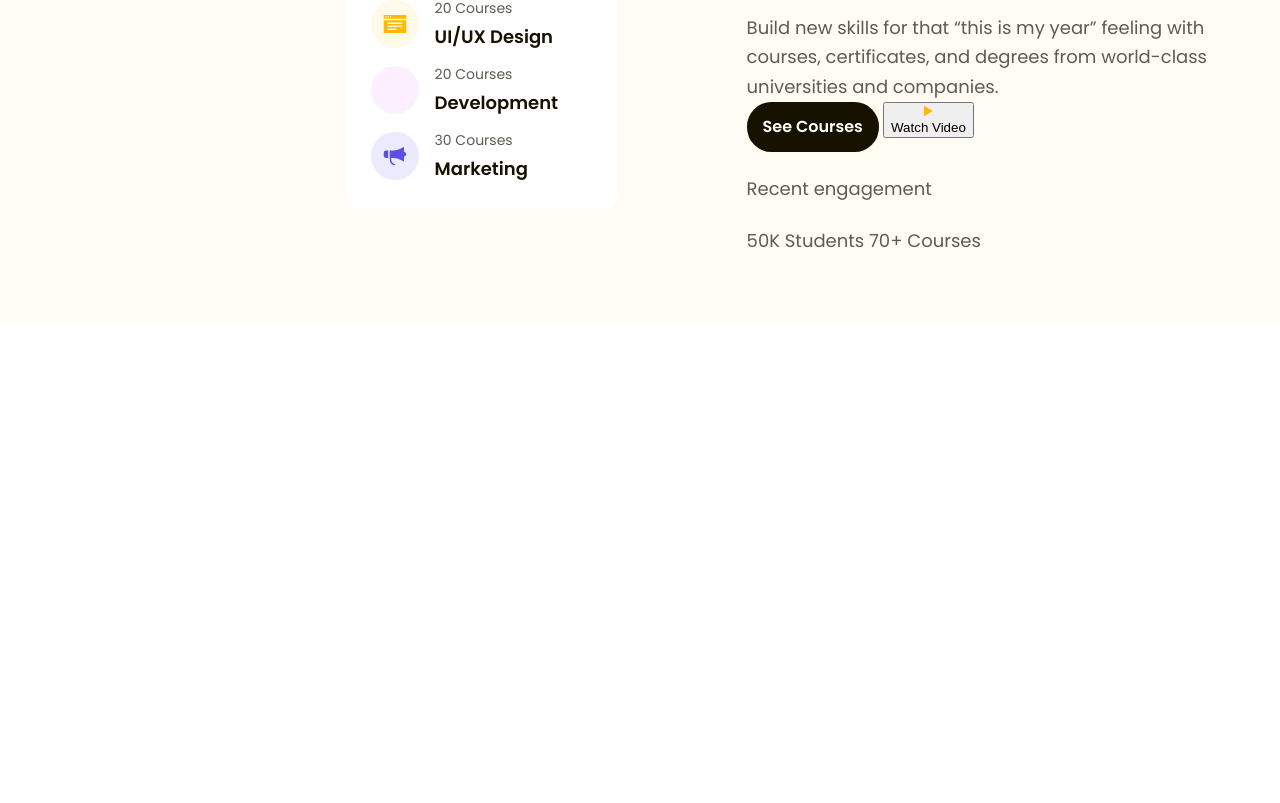
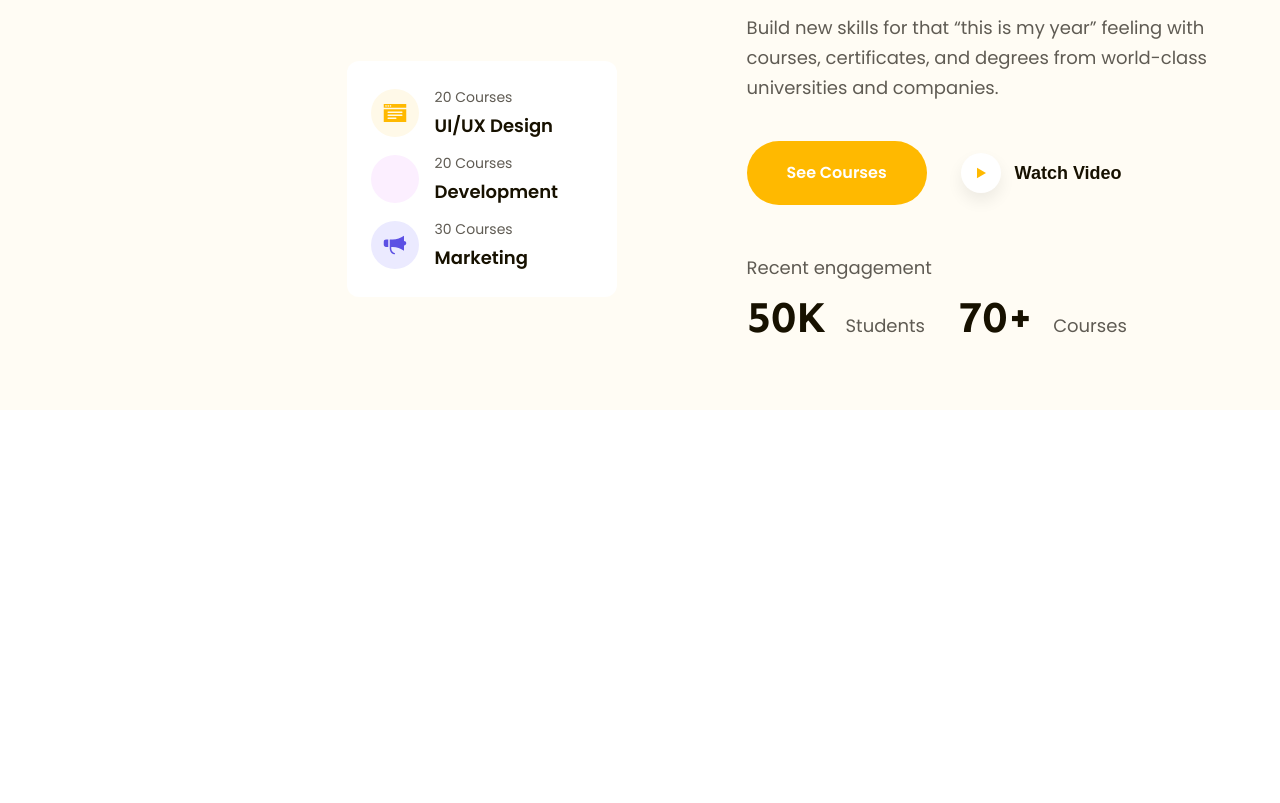
Before and after one commit to thnkthuhigh/demo, a plain HTML site: page index.html in a window 1280 px wide. Shown: the part 435-1238 px from the top of the page. Drawn offline with Linux system fonts and the light colour scheme.

Commit message:
xong phan main

```diff
--- a/assets/css/style.css
+++ b/assets/css/style.css
@@ -4,6 +4,7 @@
 
 :root {
   --font-heading: "Sen", "sans-serif";
+  --primary-color: #ffb900;
   --color-main: #fffcf4;
 }
 /* =====common======= */
@@ -37,8 +38,12 @@ a {
   text-align: center;
   font-size: 1.6rem;
   font-weight: 600;
-  border-radius: 24.5px;
+  border-radius: 999px;
   background: #171100;
+}
+
+.btn:hover {
+  opacity: 0.8;
 }
 
 /* header */
@@ -49,6 +54,7 @@ header {
 
 header.fixed {
   position: sticky;
+  z-index: 1;
   top: -28px;
 }
 
@@ -192,5 +198,65 @@ header .action {
   margin-top: 22px;
   color: #5f5b53;
   font-size: 1.8rem;
-  line-height: 1.66; /* 166.667% */
+  line-height: 1.67; /* 166.667% */
 }
+
+.hero .cta-group {
+  display: flex;
+  align-items: center;
+  margin-top: 38px;
+}
+
+.hero .btn {
+  min-width: 180px;
+  line-height: 64px;
+  background: var(--primary-color);
+}
+
+.hero .watch-video {
+  margin-left: 28px;
+
+  cursor: pointer;
+  border: none;
+  background: transparent;
+  display: flex;
+  align-items: center;
+}
+
+.hero .watch-video .icon {
+  display: flex;
+  align-items: center;
+  justify-content: center;
+  width: 40px;
+  height: 40px;
+  border-radius: 40px;
+  background: #fff;
+  box-shadow: 0px 8px 16px 0px rgba(0, 0, 0, 0.07);
+}
+
+.hero .watch-video span {
+  color: #171100;
+  font-size: 1.8rem;
+  font-weight: 600;
+  line-height: 1.67; /* 166.667% */
+  margin-left: 14px;
+}
+
+.hero .sesc-resent {
+  margin-top: 48px;
+}
+.hero .stats {
+  margin-top: 8px;
+}
+
+.hero .stats strong {
+  color: #171100;
+  margin-right: 15px;
+  font-family: var(--font-heading);
+  font-size: 4.4rem;
+  font-weight: 700;
+  line-height: 1.23; /* 122.727% */
+}
+.hero .stats strong:nth-child(2) {
+  margin-left: 28px;
+}
--- a/index.html
+++ b/index.html
@@ -113,13 +113,13 @@
                 <a href="#!" class="btn">See Courses</a>
                 <button class="watch-video">
                   <div class="icon">
-                    <img src="assets/icon/play.svg" alt="" />
+                    <img src="assets/icon/play.svg" alt="#!" />
                   </div>
                   <span>Watch Video</span>
                 </button>
               </div>
-              <p class="desc">Recent engagement</p>
-              <p class="desc">
+              <p class="desc sesc-resent">Recent engagement</p>
+              <p class="desc stats">
                 <strong>50K</strong> Students <strong>70+</strong> Courses
               </p>
             </div>
```
